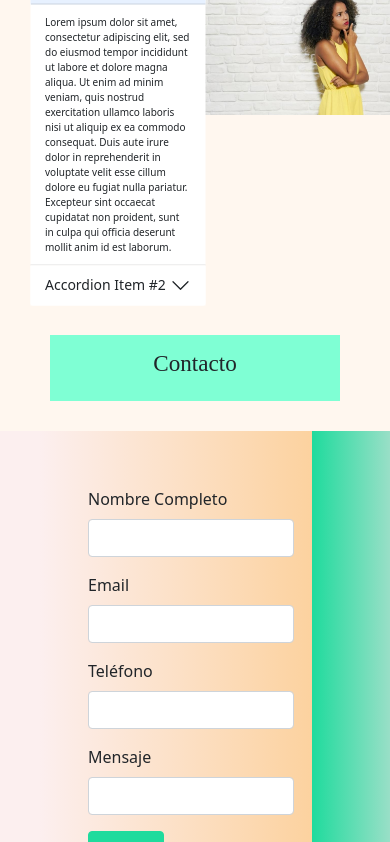
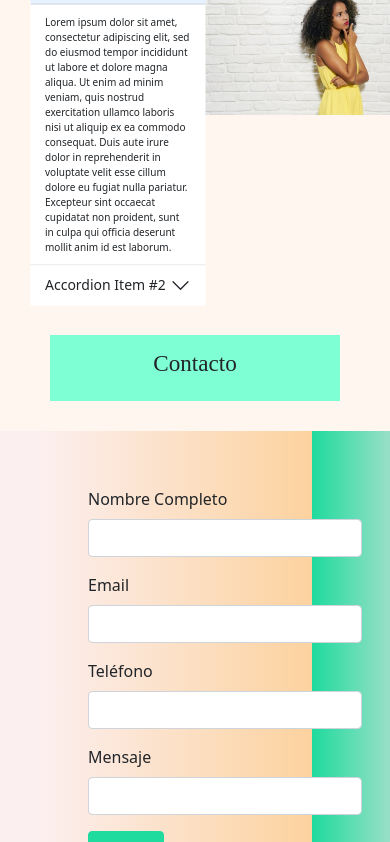
Before and after one commit to Dummycreativo/mapeala-frontend, a React (Create React App) app: page / in a window 390 px wide. Shown: the part 1593-2435 px from the top of the page. Built offline with nearby package versions, Linux system fonts and the light colour scheme.

Commit message:
estilo formulario-2

```diff
--- a/src/App.css
+++ b/src/App.css
@@ -343,8 +343,11 @@ ul li a {
     display: none;
   }
 
+  input.form-control {
+    width: 100%;
+  }
+
   .formulario {
-    width: 100%;
     padding-left: 60px;
   }
 
```
